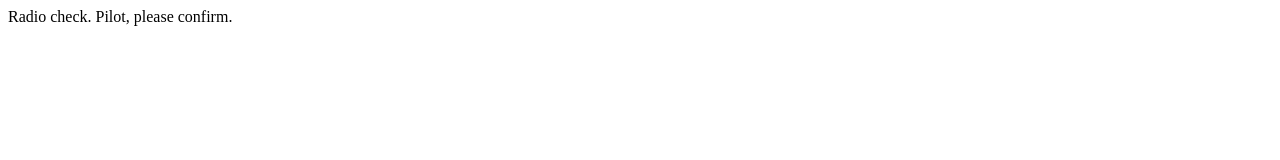
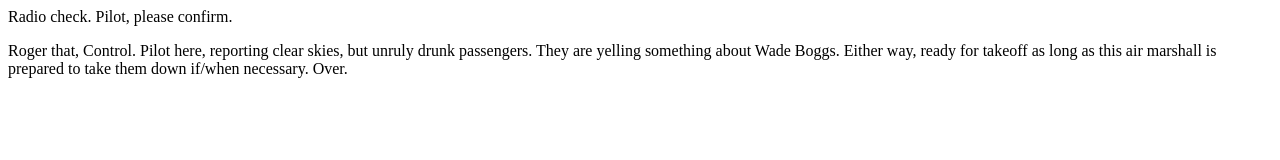
Before and after one commit to rlag94/communication-log, a plain HTML site: page index.html in a window 1280 px wide. Drawn offline with Linux system fonts and the light colour scheme.

Commit message:
Pilot Response

```diff
--- a/index.html
+++ b/index.html
@@ -1,5 +1,6 @@
 <html>
 <body>
    <p>Radio check. Pilot, please confirm.</p>
+   <p>Roger that, Control. Pilot here, reporting clear skies, but unruly drunk passengers. They are yelling something about Wade Boggs. Either way, ready for takeoff as long as this air marshall is prepared to take them down if/when necessary. Over.</p>
 </body>
 </html>
```
